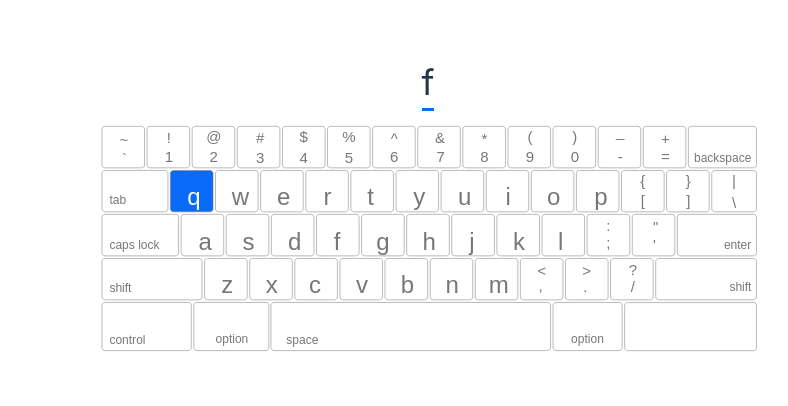
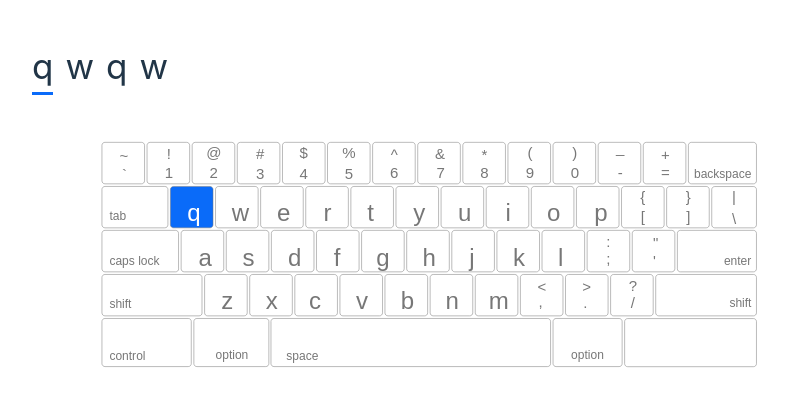
Before and after one commit to zhazhazuo/imitate-typing-club, a React (Vite) app: page / in a window 1280 px wide. Shown: the part 186-592 px from the top of the page, without its empty margins (212-1000 px from the left). Built offline with nearby package versions, Linux system fonts and the light colour scheme.

Commit message:
feat(提词器): 基础功能实现

```diff
--- a/package.json
+++ b/package.json
@@ -17,6 +17,7 @@
     "zustand": "^4.3.7"
   },
   "devDependencies": {
+    "@types/classnames": "^2.3.1",
     "@types/ramda": "^0.29.0",
     "@types/react": "^18.0.28",
     "@types/react-dom": "^18.0.11",
--- a/src/App.css
+++ b/src/App.css
@@ -8,7 +8,8 @@
 }
 
 .app {
-  width: 100%;
+  margin: 0 auto;
+  width: 800px;
   height: 100%;
 
   display: flex;
@@ -16,3 +17,8 @@
   justify-content: center;
   align-items: center;
 }
+
+.app__teleprompter {
+  width: 100%;
+  margin-bottom: 32px;
+}
--- a/src/App.tsx
+++ b/src/App.tsx
@@ -1,10 +1,10 @@
 import { last } from 'ramda'
 import { useEffect, useState } from 'react'
 
+import Teleprompter from './components/Teleprompter'
 import Keyboard from './components/Keyboard'
 import { throttle } from './common/utils'
 import './App.css'
-import Teleprompter from './components/Teleprompter'
 
 const targetKeyList = ['q', 'w', 'q', 'w']
 
@@ -31,10 +31,12 @@ function App() {
 
   return (
     <div className="app">
+      {/* 提词器区域 */}
       <div className='app__teleprompter'>
         <Teleprompter questionsList={[targetKeyList]} currentAnswerList={currentKeyList} />
       </div>
 
+      {/* 键盘区域 */}
       <div className='app_keyboard'>
         <Keyboard targetKey={targetKeyList[currentKeyList.length]} currentKey={last(currentKeyList)} />
       </div>
--- /dev/null
+++ b/src/components/Letter/index.scss
@@ -0,0 +1,38 @@
+.letter {
+  padding: 0 4px;
+  margin-right: 4px;
+  border-radius: 4px;
+
+  display: flex;
+  flex-direction: column;
+  justify-content: center;
+  align-items: center;
+
+  white-space: nowrap;
+  font-size: 35px;
+
+  &:last-of-type {
+    margin-right: 0;
+  }
+
+  &--correct {
+    background-color: var(--color-correct);
+  }
+
+  &--incorrect {
+    background-color: var(--color-incorrect);
+  }
+
+  &--hint {
+    .letter__cursor {
+      opacity: 1;
+    }
+  }
+
+  &__cursor {
+    width: 100%;
+    height: 3px;
+    opacity: 0;
+    background-color: var(--color-primary);
+  }
+}
--- /dev/null
+++ b/src/components/Letter/index.tsx
@@ -0,0 +1,40 @@
+import React, { FC } from "react"
+import cls from 'classnames'
+import './index.scss'
+
+export enum LetterStatusEnum {
+  Normal,
+  Hint,
+  Correct,
+  Incorrect
+}
+
+interface IProps {
+  content: string
+}
+
+interface IDefaultProps {
+  status: LetterStatusEnum
+}
+
+export type Props = IProps & Partial<IDefaultProps>
+
+const Letter: FC<Props> = ({ content, status }) => {
+
+  const ClassName = cls('letter', {
+    'letter--correct': status === LetterStatusEnum.Correct,
+    'letter--incorrect': status === LetterStatusEnum.Incorrect,
+    'letter--hint': status === LetterStatusEnum.Hint,
+  })
+
+  return (
+    <div className={ClassName}>
+      <span>
+        {content}
+      </span>
+      <div className='letter__cursor'></div>
+    </div>
+  )
+}
+
+export default Letter
--- /dev/null
+++ b/src/components/Teleprompter/index.scss
@@ -0,0 +1,3 @@
+.teleprompter {
+  width: 100%;
+}
--- a/src/components/Teleprompter/index.tsx
+++ b/src/components/Teleprompter/index.tsx
@@ -1,5 +1,9 @@
 import React, { FC } from "react"
+import { compose } from "ramda"
+
 import Word from "../Word"
+import { mapQuestionsList } from "./logic"
+import './index.scss'
 
 interface IProps {
   questionsList: string[][]
@@ -12,12 +16,14 @@ interface IDefaultProps {
 
 type Props = IProps & Partial<IDefaultProps>
 
+const renderContent = compose((list) => list.map((letterList, index) => <Word key={index} letterList={letterList} />), mapQuestionsList)
+
 const Teleprompter: FC<Props> = (props) => {
   const { questionsList, currentAnswerList } = props
 
   return (
     <div className="teleprompter">
-      <Word content="f" />
+      {renderContent(questionsList, currentAnswerList)}
     </div>
   )
 }
--- /dev/null
+++ b/src/components/Teleprompter/logic.ts
@@ -0,0 +1,63 @@
+import { LetterStatusEnum } from '../Letter'
+import { Props as WordProps } from '../Word'
+
+/**
+ * 依据「题」与「回答」格式化数据，用于渲染提词器
+ * @param questionsList
+ * @param currentAnswerList
+ * @returns
+ */
+export const mapQuestionsList = (
+  questionsList: string[][],
+  currentAnswerList: string[]
+): WordProps['letterList'][] => {
+
+  return questionsList.reduce<WordProps['letterList'][]>((acc, question) => {
+    const baseIndex = acc.reduce((accNew, accItem) => accNew + accItem.length, 0)
+
+    return acc.concat([question.map<WordProps['letterList'][number]>((item, index) => {
+      const resultIndex = index + baseIndex
+
+      const isHint = resultIndex === currentAnswerList.length || (!currentAnswerList.length && resultIndex === 0)
+      const isNormal = !currentAnswerList[resultIndex]
+      const isCorrect = item === currentAnswerList[resultIndex]
+      const isIncorrect = item !== currentAnswerList[resultIndex]
+
+      // 注意以下顺序不可随意变动
+
+      if (isHint) {
+        return {
+          content: item,
+          status: LetterStatusEnum.Hint
+        }
+      }
+
+      if (isNormal) {
+        return {
+          content: item,
+          status: LetterStatusEnum.Normal
+        }
+      }
+
+      if (isCorrect) {
+        return {
+          content: item,
+          status: LetterStatusEnum.Correct
+        }
+      }
+
+      if (isIncorrect) {
+        return {
+          content: item,
+          status: LetterStatusEnum.Incorrect
+        }
+      }
+
+      return {
+        content: item,
+        status: LetterStatusEnum.Normal
+      }
+    })])
+  }, [])
+
+}
--- a/src/components/Word/index.scss
+++ b/src/components/Word/index.scss
@@ -1,13 +1,5 @@
 .word {
-  width: 100%;
-  border-radius: 4px;
-
-  white-space: nowrap;
-  font-size: 35px;
-
-  &__cursor {
-    width: 100%;
-    height: 3px;
-    background-color: var(--color-primary);
-  }
+  display: flex;
+  flex-direction: row;
+  justify-content: flex-start;
 }
--- a/src/components/Word/index.tsx
+++ b/src/components/Word/index.tsx
@@ -1,30 +1,21 @@
 import React, { FC } from "react"
+import Letter, { Props as LetterProps } from "../Letter"
 import './index.scss'
 
-enum WordStatusEnum {
-  Normal,
-  Target,
-  Correct,
-  InCorrect
-}
-
 interface IProps {
-  content: string
+  letterList: LetterProps[]
 }
 
 interface IDefaultProps {
-  status: WordStatusEnum
+
 }
 
-type Props = IProps & Partial<IDefaultProps>
+export type Props = IProps & Partial<IDefaultProps>
 
-const Word: FC<Props> = ({ content, status }) => {
+const Word: FC<Props> = ({ letterList }) => {
   return (
     <div className="word">
-      <span>
-        {content}
-      </span>
-      <div className="word__cursor"></div>
+      {letterList.map((letter, index) => <Letter key={index} {...letter} />)}
     </div>
   )
 }
```
Also changed, not shown: 1 other file (tests, documents, lock files or other folders).
